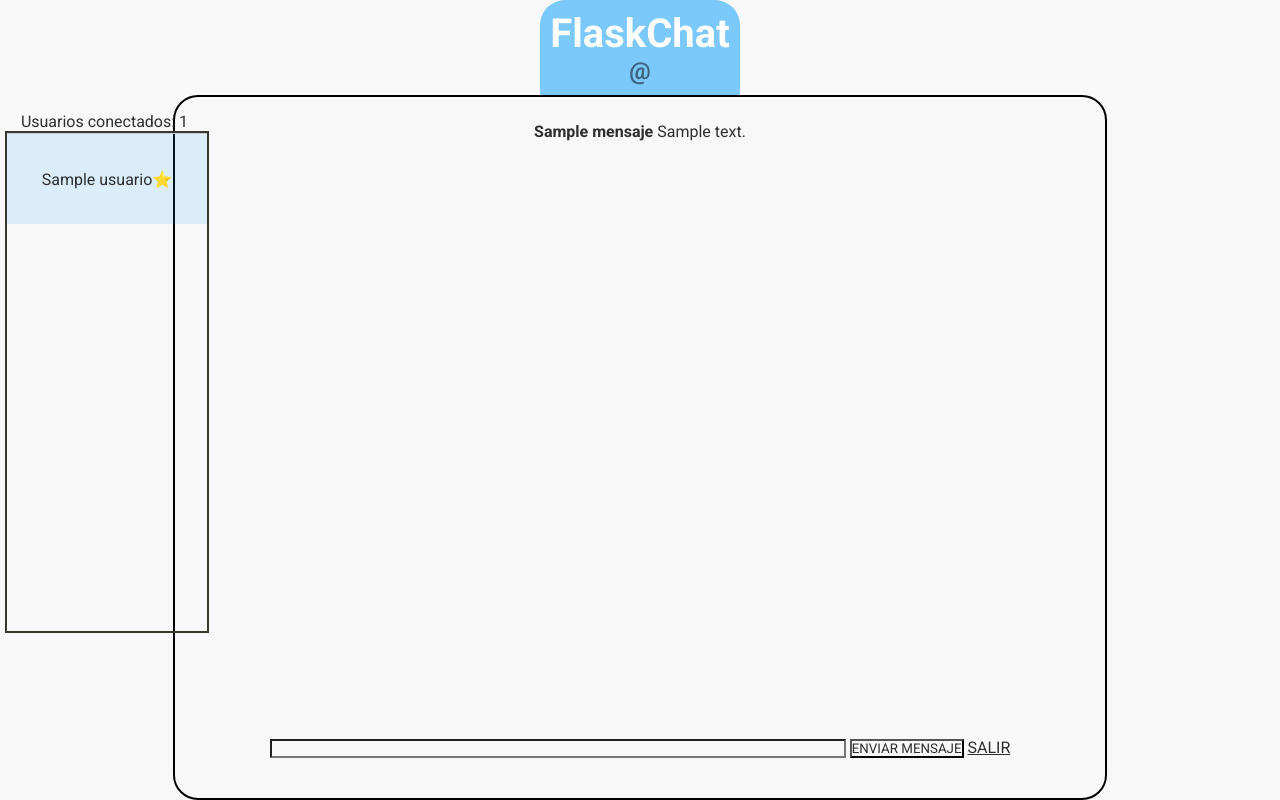
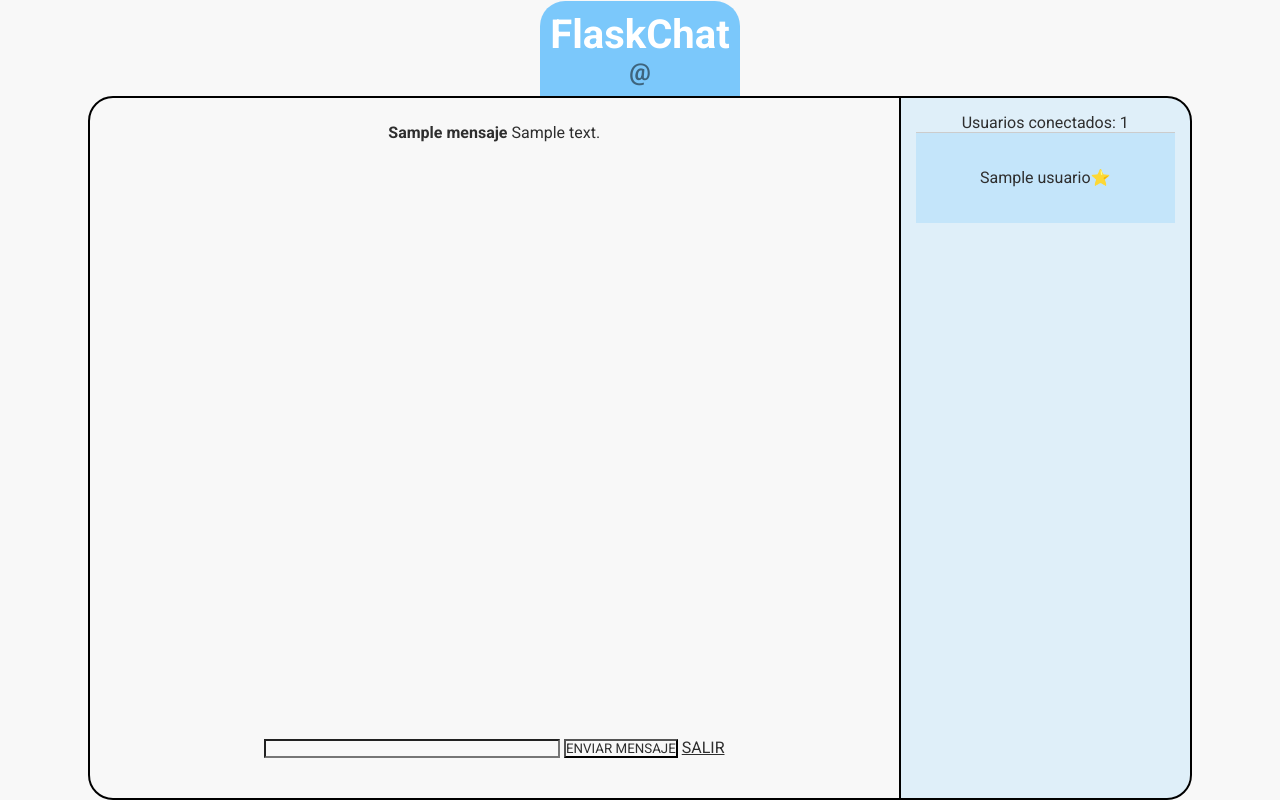
Before and after one commit to dest-ny/FlaskChat, a Flask app: template app/templates/index.html in a window 1280 px wide. Run offline with Flask 3, Linux system fonts and the light colour scheme; the template is opened without the code that fills it: most values are stand-ins (such as "Sample title", 1, 10 or a date in 2020); some libraries are stand-ins or nearby versions.

Commit message:
Userlist style set correctly

```diff
--- a/app/static/css/style.css
+++ b/app/static/css/style.css
@@ -198,14 +198,20 @@ body{
 .tooltip:hover .tooltiptext {
     visibility: visible;
 }
-
+.chat__layout {
+    display: flex;
+    flex-direction: row;
+    width: 100%;
+    max-width: 1100px;
+    height: 700px;
+    border: 2px solid black;
+    border-radius: 25px;
+    overflow: hidden;
+}
 .chat__wrapper{
-    width: 900px;
-    height: 700px;
+    flex: 3;
     display: flex;
     flex-direction: column;
-    border: 2px solid black;
-    border-radius: 25px;
     padding: 15px;
     overflow: hidden;
 }
@@ -268,20 +274,17 @@ body{
 }
 
 .users__container{
-    height: 498px;
-    position: absolute;
-    top: 50;
-    left: 0;
+    flex: 1;
+    border-left: 2px solid black;
+    padding: 15px;
     text-align: center;
+    background-color: rgba(0, 153, 255, 0.1);
+    transition: all 100ms ease;
 }
-
 .users__wrapper{
     height: 100%;
-    border: 2px solid #37392e;
-    overflow-x: hidden;
     overflow-y: auto;
-    width: 200px;
-    margin-left: 5px;
+    width: 100%;
 }
 
 .user__element{
--- a/app/templates/index.html
+++ b/app/templates/index.html
@@ -13,6 +13,7 @@
             <span class="flasktitle">FlaskChat</span>
             <span class="flasksubtitle">@{{session['nombre']}}</span>
         </div>
+        <div class="chat__layout">
             <div class="chat__wrapper">
                 <div class="chat__sala" id="chat_sala">
                     <div class="chat__listamensajes" id="chat_listamensajes">
@@ -23,6 +24,14 @@
                                 {%endwith%}
                             {%endfor%}
                         {%endif%}
+                    </div>
+                </div>
+                <div class="chat__inputs">
+                    <form id="chat__form">
+                        <input id="mensajeInput" size="40" autocomplete="off">
+                        <input type="submit" value="ENVIAR MENSAJE">
+                        <a href="{{url_for('logout')}}">SALIR</a>
+                    </form>
                 </div>
             </div>
             {%if usuarios%}
@@ -39,13 +48,6 @@
                 </div>
             </div>
             {%endif%}
-            <div class="chat__inputs">
-                <form id="chat__form">
-                    <input id="mensajeInput" size="80" autocomplete="off">
-                    <input type="submit" value="ENVIAR MENSAJE">
-                    <a href="{{url_for('logout')}}">SALIR</a>
-                </form>
-            </div>
         </div>
     </div>
 </body>
```
Lines whose indentation alone changed are shown as unchanged.
